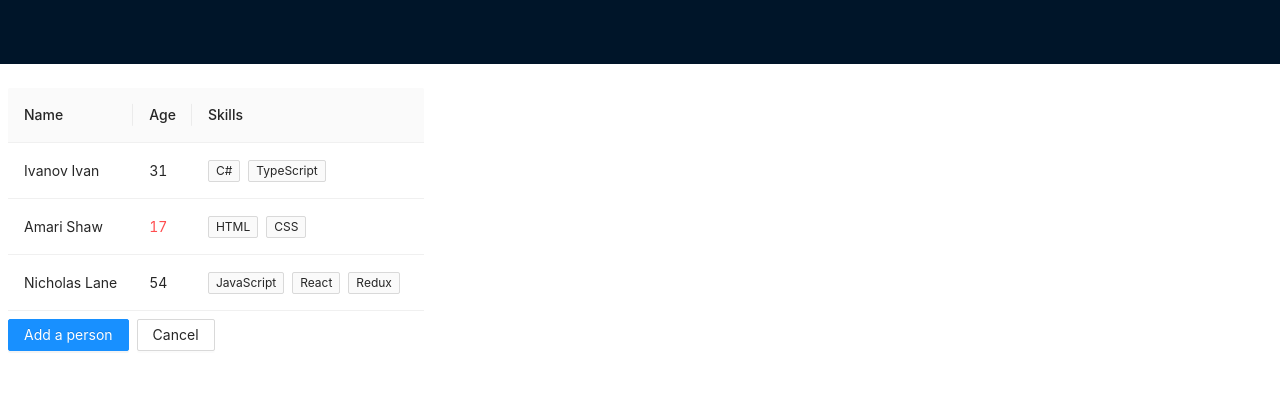
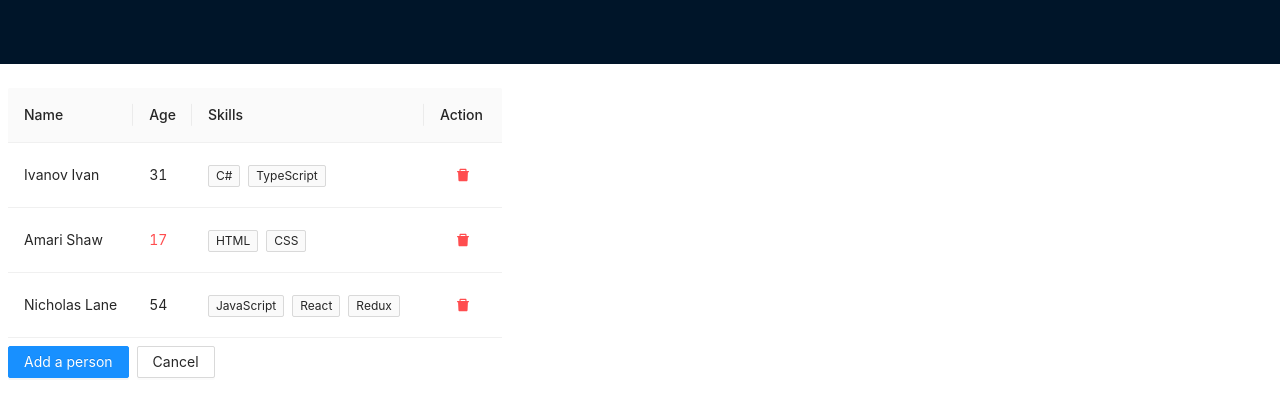
Before and after one commit to MRGRD56/react-redux-learning-2, a React (Create React App) app: page / in a window 1280 px wide. Shown: the top 416 px of the page. Built offline with nearby package versions, Linux system fonts and the light colour scheme.

Commit message:
use REMOVE_PERSON

```diff
--- a/src/components/PersonsTable.tsx
+++ b/src/components/PersonsTable.tsx
@@ -1,12 +1,21 @@
 import React from 'react';
-import {Table, Tag} from "antd";
-import {useSelector} from "react-redux";
+import {Button, Table, Tag} from "antd";
+import {useDispatch, useSelector} from "react-redux";
 import Person from "../models/Person";
 import {ColumnsType} from "antd/es/table";
 import Text from "antd/es/typography/Text";
+import {DeleteFilled} from "@ant-design/icons";
 
 const PersonsTable = () => {
     const persons = useSelector<Person[], Person[]>(state => state);
+    const dispatchPersons = useDispatch();
+
+    function removePerson(person: Person) {
+        dispatchPersons({
+            type: "REMOVE_PERSON",
+            personToRemove: person
+        });
+    }
 
     const tableColumns: ColumnsType<any> = [
         {
@@ -33,6 +42,15 @@ const PersonsTable = () => {
                     <Tag>{skill}</Tag>
                 ));
             }
+        },
+        {
+            title: "Action",
+            key: "action",
+            render: (_, person: Person) => (
+                <Button type="text" danger onClick={() => removePerson(person)}>
+                    <DeleteFilled/>
+                </Button>
+            )
         }
     ];
 
```
